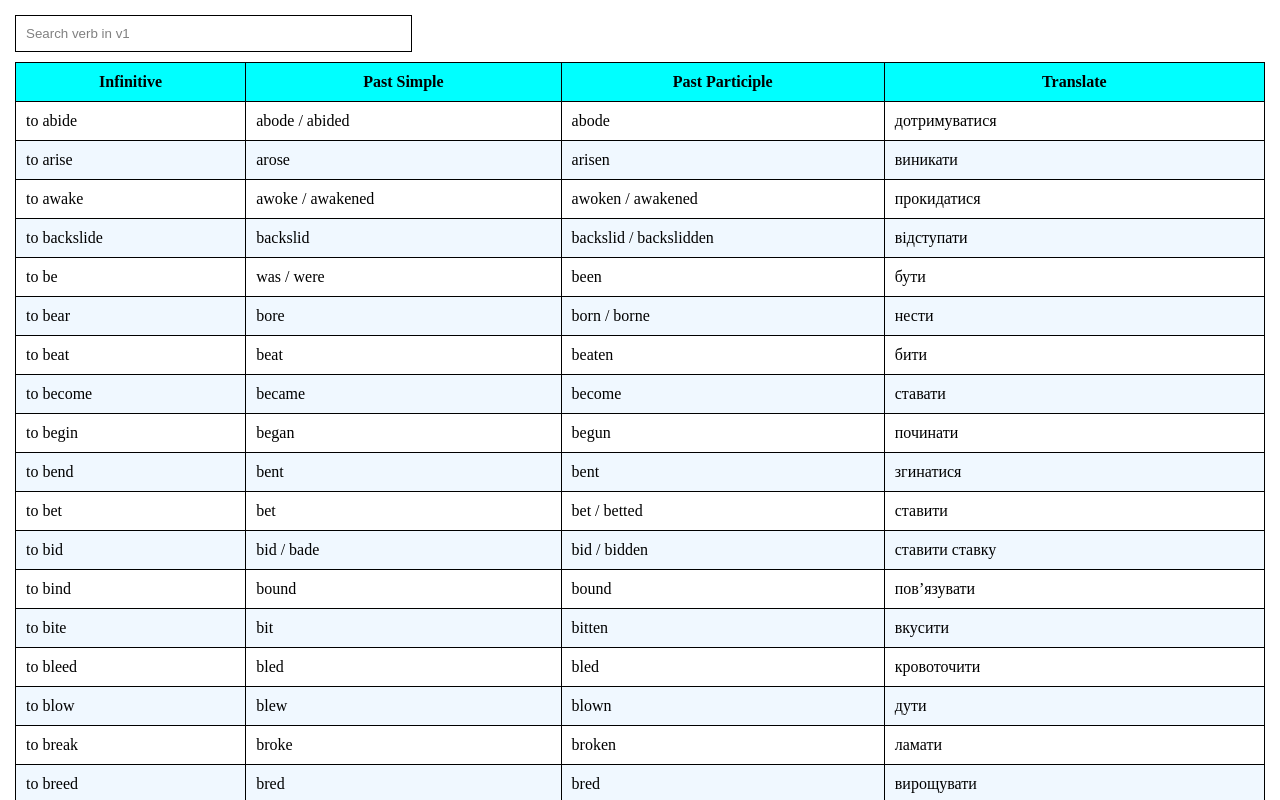
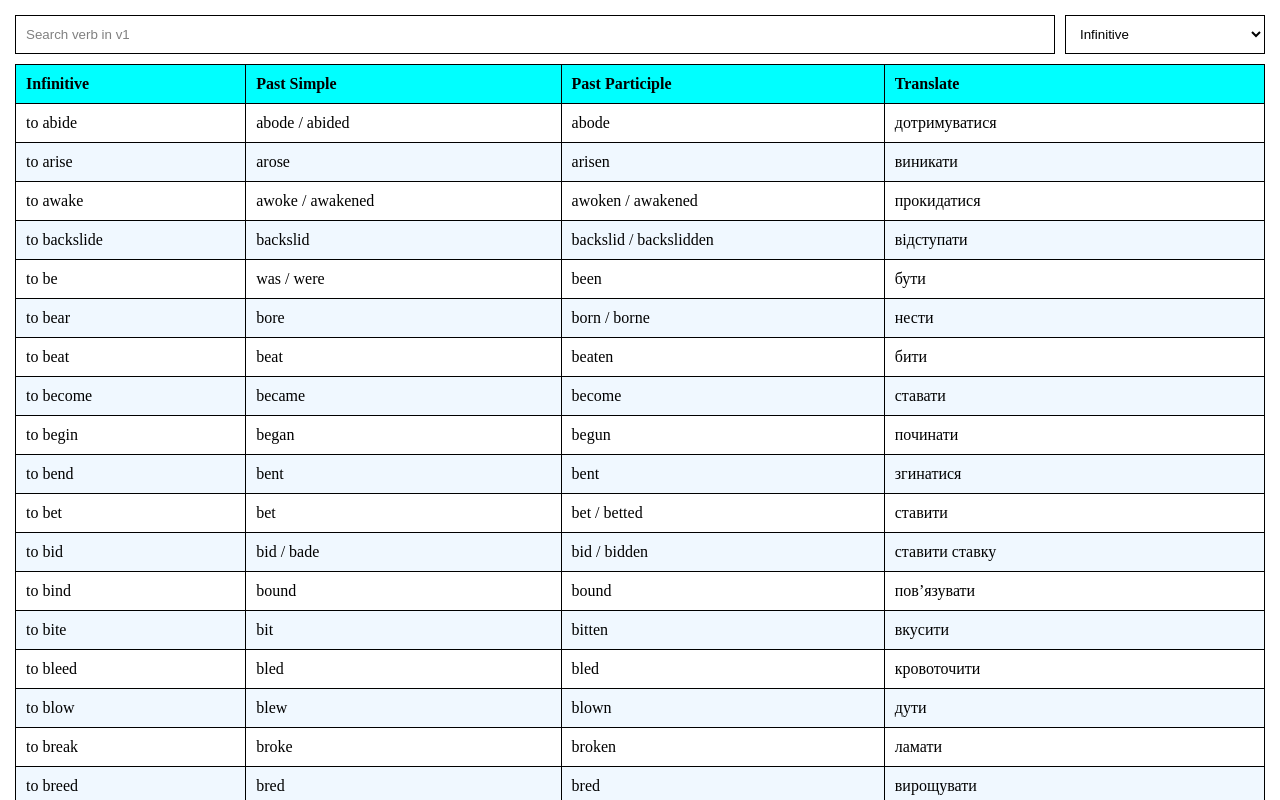
Before and after one commit to yevhenii-razhyk/irregular-verbs, a React (Create React App) app: page / in a window 1280 px wide. Shown: the top 800 px of the page. Built offline with nearby package versions, Linux system fonts and the light colour scheme.

Commit message:
change sort

```diff
--- a/src/components/App/App.scss
+++ b/src/components/App/App.scss
@@ -1,3 +1,12 @@
+.App {
+    &__search {
+        display: grid;
+        grid-template-columns: auto 200px;
+        grid-column-gap: 10px;
+        margin-bottom: 10px;
+    }
+}
+
 .table {
     width: 100%;
     border-collapse: collapse;
--- a/src/components/App/App.tsx
+++ b/src/components/App/App.tsx
@@ -4,11 +4,13 @@ import './App.scss';
 import { verbsList } from '../../verbsList';
 import SortPanel from '../SortPanel/SortPanel';
 import Search from '../Search/Search';
+import Select from '../Select/Select';
 
 const App: React.FC = () => {
 
   const verbs = verbsList;
   const [selectedSort, setSelectedSort] = useState("v1");
+  const [selectedSearch, setSelectedSearch] = useState("v1");
   const [searchQuerry, setSearchQuerry] = useState("")
 
   const sortList = (sort: string) => {
@@ -24,18 +26,21 @@ const App: React.FC = () => {
   }, [selectedSort, verbs]);
 
   const sortedAndSearchedList = useMemo(() => {
-    return [...sortedList].filter(verb => verb[selectedSort].toLowerCase().startsWith(searchQuerry.toLowerCase().trim()))
-  }, [searchQuerry, sortedList, selectedSort])
+    return [...sortedList].filter(verb => verb[selectedSearch].toLowerCase().startsWith(searchQuerry.toLowerCase().trim()))
+  }, [searchQuerry, sortedList, selectedSearch])
 
   return (
     <div className="App">
-      <Search
-        value={searchQuerry}
-        onChange={(value: string) => setSearchQuerry(value)}
-        placeholder={`Search verb in ${selectedSort}`}
-      />
+      <div className="App__search">
+        <Search
+          value={searchQuerry}
+          onChange={(value: string) => setSearchQuerry(value)}
+          placeholder={`Search verb in ${selectedSearch}`}
+        />
+        <Select onChange={(value:string) => setSelectedSearch(value)}/>
+      </div>
       <table className="table">
-        <SortPanel sort={sortList}/>
+        <SortPanel sort={sortList} selectedSort={selectedSort}/>
         <VerbsList verbs={sortedAndSearchedList}/>
       </table>
     </div>
--- a/src/components/Search/Search.scss
+++ b/src/components/Search/Search.scss
@@ -1,8 +1,6 @@
 .search {
     padding: 10px;
-    margin-bottom: 10px;
     border: 1px solid black;
-    width: 30%;
 
     &::placeholder {
         opacity: 1;
--- /dev/null
+++ b/src/components/Select/Select.scss
@@ -0,0 +1,5 @@
+.select {
+    padding: 10px;
+    border: 1px solid black;
+    background-color: transparent;
+}
--- /dev/null
+++ b/src/components/Select/Select.tsx
@@ -0,0 +1,19 @@
+import "./Select.scss"
+
+interface SelectProps {
+    onChange: any,
+}
+
+const Select: React.FC<SelectProps> = ({onChange}) => {
+
+    return(
+        <select className="select" onChange={(e) => onChange(e.target.value)}>
+            <option value="v1">Infinitive</option>
+            <option value="v2">Past Simple</option>
+            <option value="v3">Past Participle</option>
+            <option value="translate">Translate</option>
+        </select>
+    )
+}
+
+export default Select;
--- a/src/components/SortPanel/SortPanel.scss
+++ b/src/components/SortPanel/SortPanel.scss
@@ -8,4 +8,20 @@
             background-color: aquamarine;
         }
     }
+
+    & div {
+        display: flex;
+        justify-content: space-between;
+        align-items: center;
+    }
+
+    &__icon {
+        width: 10px;
+        rotate: 90deg;
+        display: none;
+
+        &.active {
+            display: inline;
+        }
+    }
 }
--- a/src/components/SortPanel/SortPanel.tsx
+++ b/src/components/SortPanel/SortPanel.tsx
@@ -1,17 +1,42 @@
 import "./SortPanel.scss";
 
 interface SortPanelProps {
-    sort: any
+    sort: any,
+    selectedSort: string
 }
 
-const SortPanel: React.FC<SortPanelProps> = ({sort}) => {
+const SortPanel: React.FC<SortPanelProps> = ({sort, selectedSort}) => {
+
+    const selectClassName = (marker:string) => {
+        return marker === selectedSort ? "sort-panel__icon active" : "sort-panel__icon"
+    }
+
     return(
         <thead className="sort-panel">
             <tr>
-                <th onClick={() => sort("v1")}>Infinitive</th>
-                <th onClick={() => sort("v2")}>Past Simple</th>
-                <th onClick={() => sort("v3")}>Past Participle</th>
-                <th onClick={() => sort("translate")}>Translate</th>
+                <th onClick={() => sort("v1")}>
+                    <div>
+                        Infinitive
+                        <img className={selectClassName("v1")} src={require(`../../assets/icons/arrow.svg`).default} alt="" /></div>
+                </th>
+                <th onClick={() => sort("v2")}>
+                    <div>
+                        Past Simple
+                        <img className={selectClassName("v2")} src={require(`../../assets/icons/arrow.svg`).default} alt="" />
+                    </div>
+                </th>
+                <th onClick={() => sort("v3")}>
+                    <div>
+                        Past Participle
+                        <img className={selectClassName("v3")} src={require(`../../assets/icons/arrow.svg`).default} alt="" />
+                    </div>
+                </th>
+                <th onClick={() => sort("translate")}>
+                    <div>
+                        Translate
+                        <img className={selectClassName("translate")} src={require(`../../assets/icons/arrow.svg`).default} alt="" />
+                    </div>
+                </th>
             </tr>
         </thead>
     )
```
Also changed, not shown: src/assets/icons/arrow.svg (added).
